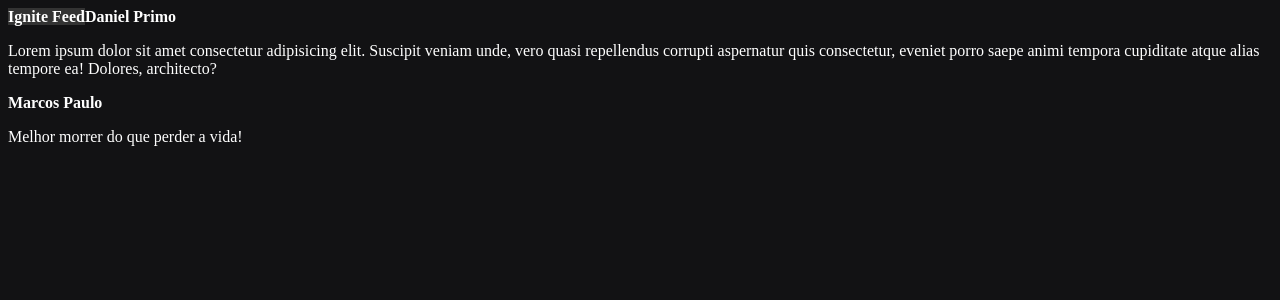
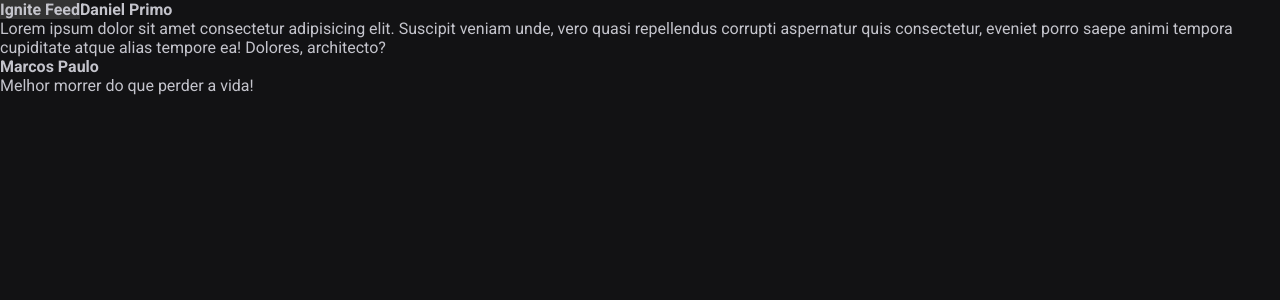
Before and after one commit to danieldagerom/projeto-reactjs, a React (Vite) app: page / in a window 1280 px wide. Shown: the top 300 px of the page. Built offline with nearby package versions, Linux system fonts and the light colour scheme.

Commit message:
Adicona estilos globais

```diff
--- a/index.html
+++ b/index.html
@@ -2,8 +2,13 @@
 <html lang="en">
   <head>
     <meta charset="UTF-8" />
-    <link rel="icon" type="image/svg+xml" href="/vite.svg" />
+
+    <link rel="preconnect" href="https://fonts.googleapis.com" />
+    <link rel="preconnect" href="https://fonts.gstatic.com" crossorigin />
+    <link href="https://fonts.googleapis.com/css2?family=Roboto:wght@400;700&display=swap" rel="stylesheet" />
+
     <meta name="viewport" content="width=device-width, initial-scale=1.0" />
+
     <title>Projeto</title>
   </head>
   <body>
--- a/src/App.jsx
+++ b/src/App.jsx
@@ -1,7 +1,7 @@
 import { Post } from './Post';
 import { Header } from './components/Header';
 
-import './styles.css'
+import './global.css'
 
 export function App() {
 
--- /dev/null
+++ b/src/global.css
@@ -0,0 +1,30 @@
+:root {
+    --white:: #fff;
+    --gray-100: #e1e1e6;
+    --gray-300: #c4c4cc;
+    --gray-400: #8d8d99;
+    --gray-600: #323238;
+    --gray-700: #29292e;
+    --gray-800: #202024;
+    --gray-900: #121214;
+
+    --green-500: #00875f;
+}
+
+* {
+    margin: 0;
+    padding: 0;
+    box-sizing: border-box;
+}
+
+body {
+    background: var(--gray-900);
+    color: var(--gray-300);
+    -webkit-font-smoothing: antialiased;
+}
+
+body, input, textarea, button {
+    font-family: 'Roboto', sans-serif;
+    font-weight: 400;
+    font-size: 1rem;
+}
--- a/src/styles.css
+++ /dev/null
@@ -1,4 +0,0 @@
-body {
-    background: #121214;
-    color: #fff;
-}
```
